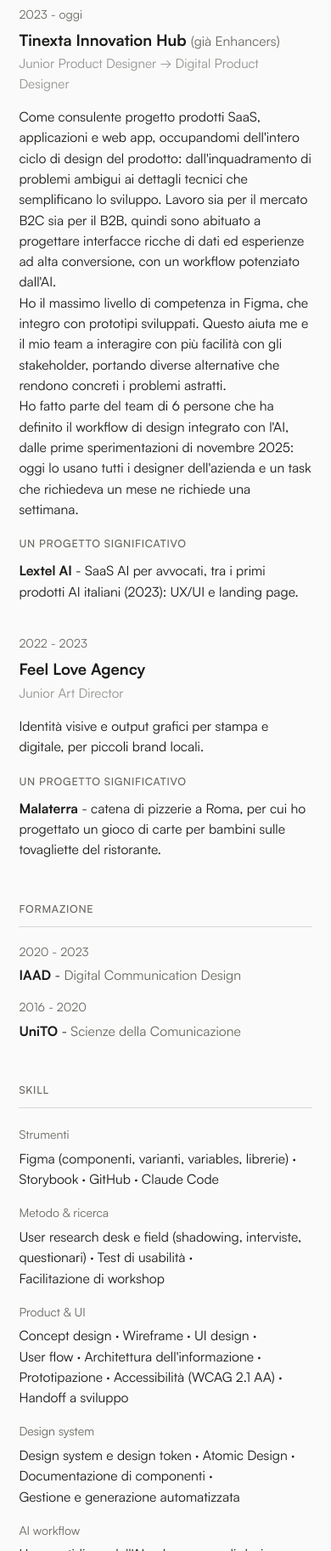
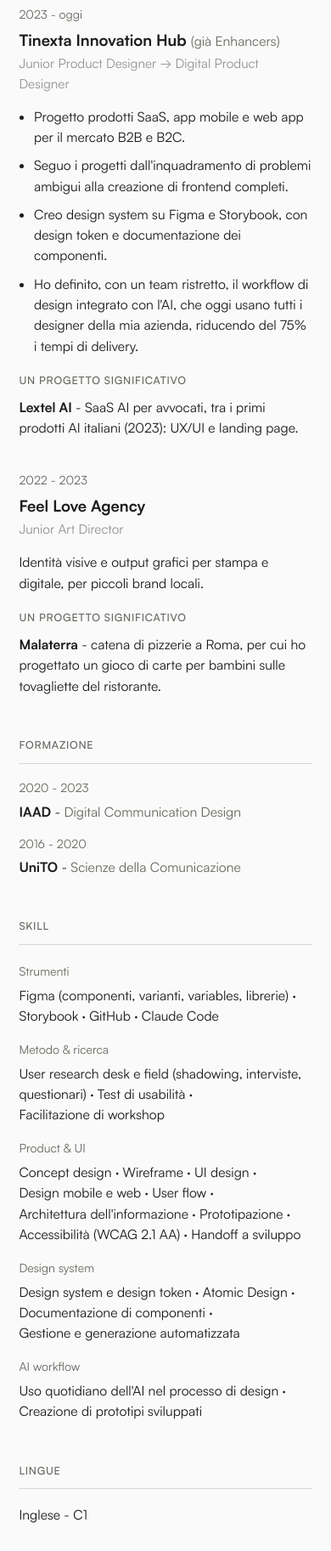
Before and after one commit to giubarboni/cv, a plain HTML site: page index.html in a window 390 px wide. Shown: the part 780-2605 px from the top of the page at 85% size. Drawn offline with Linux system fonts and the light colour scheme.

Commit message:
CV: esperienza Tinexta in bullet, aggiunto mobile e riga AI workflow
Co-Authored-By: Claude Sonnet 5.5 <noreply@anthropic.com>

```diff
--- a/index.html
+++ b/index.html
@@ -226,6 +226,12 @@
     font-size: 0.98rem;
   }
 
+  .job ul.job-bullets {
+    list-style: disc;
+    padding-left: 1.1rem;
+    margin-bottom: 0.9rem;
+  }
+
   .job li:last-child { margin-bottom: 0; }
 
   .job li b { font-weight: 700; }
@@ -439,7 +445,12 @@
       <div class="job-main">
         <h3 class="job-company">Tinexta Innovation Hub <span class="aka" data-i18n="job1.aka">(già Enhancers)</span></h3>
         <p class="job-title">Junior Product Designer → Digital Product Designer</p>
-        <p class="job-desc" data-i18n="job1.desc">Come consulente progetto prodotti SaaS, applicazioni e web app, occupandomi dell'intero ciclo di design del prodotto: dall'inquadramento di problemi ambigui ai dettagli tecnici che semplificano lo sviluppo. Lavoro sia per il mercato B2C sia per il B2B, quindi sono abituato a progettare interfacce ricche di dati ed esperienze ad alta conversione, con un workflow potenziato dall'AI.<br>Ho il massimo livello di competenza in Figma, che integro con prototipi sviluppati. Questo aiuta me e il mio team a interagire con più facilità con gli stakeholder, portando diverse alternative che rendono concreti i problemi astratti.<br>Ho fatto parte del team di 6 persone che ha definito il workflow di design integrato con l'AI, dalle prime sperimentazioni di novembre 2025: oggi lo usano tutti i designer dell'azienda e un task che richiedeva un mese ne richiede una settimana.</p>
+        <ul class="job-bullets">
+          <li data-i18n="job1.b1">Progetto prodotti SaaS, app mobile e web app per il mercato B2B e B2C.</li>
+          <li data-i18n="job1.b2">Seguo i progetti dall'inquadramento di problemi ambigui alla creazione di frontend completi.</li>
+          <li data-i18n="job1.b3">Creo design system su Figma e Storybook, con design token e documentazione dei componenti.</li>
+          <li data-i18n="job1.b4">Ho definito, con un team ristretto, il workflow di design integrato con l'AI, che oggi usano tutti i designer della mia azienda, riducendo del 75% i tempi di delivery.</li>
+        </ul>
         <h4 class="sub-label" data-i18n="l.project">Un progetto significativo</h4>
         <ul>
           <li data-i18n="job1.proj"><b>Lextel AI</b> - SaaS AI per avvocati, tra i primi prodotti AI italiani (2023): UX/UI e landing page.</li>
@@ -485,7 +496,7 @@
     </div>
     <div class="skill-row">
       <div class="skill-cat" data-i18n="sk3.cat">Product &amp; UI</div>
-      <div class="skill-items" data-i18n="sk3">Concept&nbsp;design&nbsp;· Wireframe&nbsp;· UI&nbsp;design&nbsp;· User&nbsp;flow&nbsp;· Architettura&nbsp;dell'informazione&nbsp;· Prototipazione&nbsp;· Accessibilità&nbsp;(WCAG&nbsp;2.1&nbsp;AA)&nbsp;· Handoff&nbsp;a&nbsp;sviluppo</div>
+      <div class="skill-items" data-i18n="sk3">Concept&nbsp;design&nbsp;· Wireframe&nbsp;· UI&nbsp;design&nbsp;· Design&nbsp;mobile&nbsp;e&nbsp;web&nbsp;· User&nbsp;flow&nbsp;· Architettura&nbsp;dell'informazione&nbsp;· Prototipazione&nbsp;· Accessibilità&nbsp;(WCAG&nbsp;2.1&nbsp;AA)&nbsp;· Handoff&nbsp;a&nbsp;sviluppo</div>
     </div>
     <div class="skill-row">
       <div class="skill-cat" data-i18n="sk4.cat">Design system</div>
@@ -518,7 +529,10 @@
     'l.exp': 'Experience',
     'job1.dates': '<time datetime="2023">2023</time> - present',
     'job1.aka': '(formerly Enhancers)',
-    'job1.desc': 'As a consultant I design SaaS products, applications and web apps, owning the full range of product design, from the framing of ambiguous problems to the technical details that streamline the development. I work for both B2C and B2B markets, so I\'m used to designing data-heavy interfaces and high-conversion experiences using an AI-powered workflow.<br>I have the highest proficiency level in Figma, which I integrate with developed prototypes. This helps me and my team interact more easily with stakeholders, bringing options to make abstract problems concrete.<br>I was part of the six-person team that defined our AI-integrated design workflow, starting with the first experiments in November 2025. All of our designers now use it, and a task that used to take a month now takes a week.',
+    'job1.b1': 'Design SaaS products, mobile and web apps for B2B and B2C markets.',
+    'job1.b2': 'Own projects from framing ambiguous problems to building complete frontends.',
+    'job1.b3': 'Build design systems in Figma and Storybook, with design tokens and component documentation.',
+    'job1.b4': 'Defined, with a small team, the AI-integrated design workflow now used by all designers at my company, cutting delivery times by 75%.',
     'l.project': 'Selected project',
     'job1.proj': '<b>Lextel AI</b> - an AI SaaS for lawyers, among the first AI products in Italy (2023): UX/UI and launch landing page.',
     'job2.desc': 'Visual identities and graphic output for print and digital, for small local brands.',
@@ -532,7 +546,7 @@
     'sk2.cat': 'Research',
     'sk2': 'Desk and field user&nbsp;research (shadowing, interviews, surveys)&nbsp;· Usability&nbsp;testing&nbsp;· Workshop&nbsp;facilitation',
     'sk3.cat': 'Product &amp; UI',
-    'sk3': 'Concept&nbsp;design&nbsp;· Wireframing&nbsp;· UI&nbsp;design&nbsp;· User&nbsp;flows&nbsp;· Information&nbsp;architecture&nbsp;· Prototyping&nbsp;· Accessibility&nbsp;(WCAG&nbsp;2.1&nbsp;AA)&nbsp;· Design&nbsp;handoff',
+    'sk3': 'Concept&nbsp;design&nbsp;· Wireframing&nbsp;· UI&nbsp;design&nbsp;· Mobile&nbsp;and&nbsp;web&nbsp;design&nbsp;· User&nbsp;flows&nbsp;· Information&nbsp;architecture&nbsp;· Prototyping&nbsp;· Accessibility&nbsp;(WCAG&nbsp;2.1&nbsp;AA)&nbsp;· Design&nbsp;handoff',
     'sk4.cat': 'Design systems',
     'sk4': 'Design&nbsp;systems and design&nbsp;tokens&nbsp;· Atomic&nbsp;Design&nbsp;· Component&nbsp;documentation&nbsp;· Maintenance and automated&nbsp;generation',
     'sk5.cat': 'AI workflow',
```
